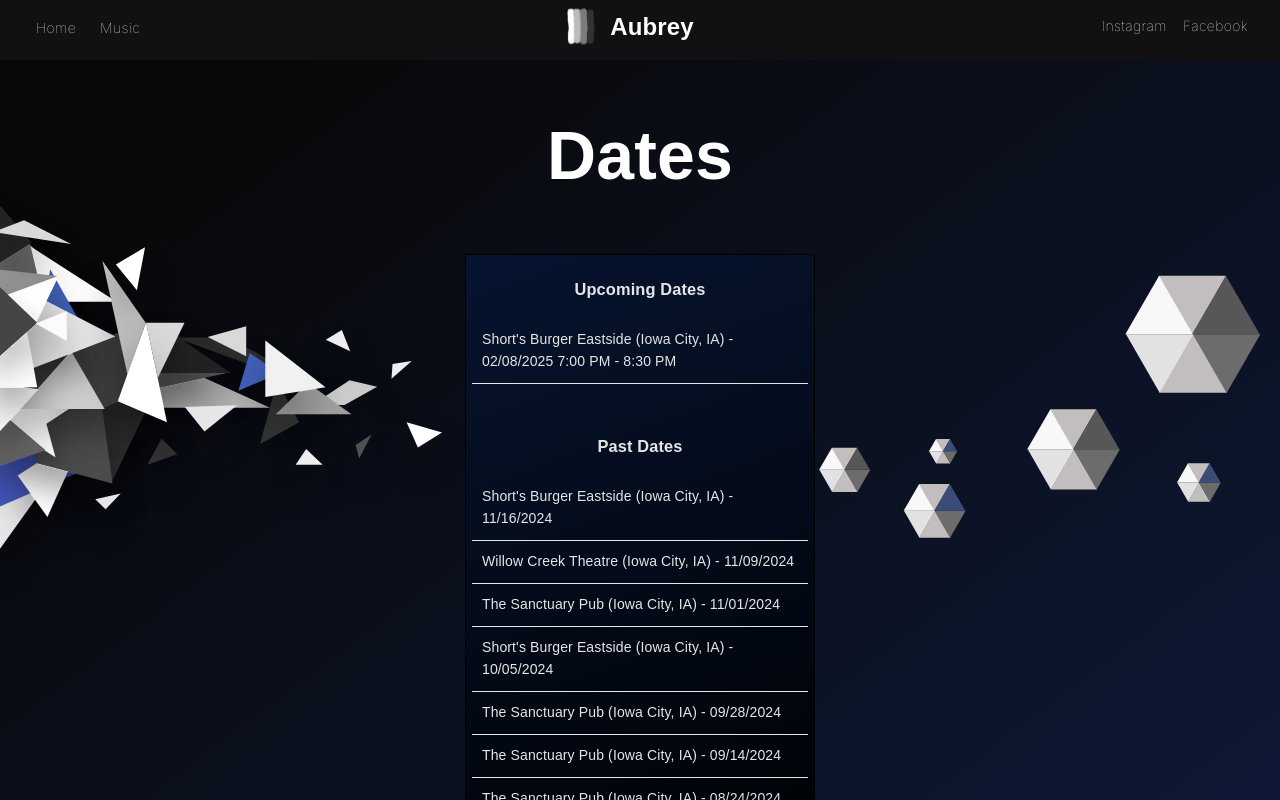
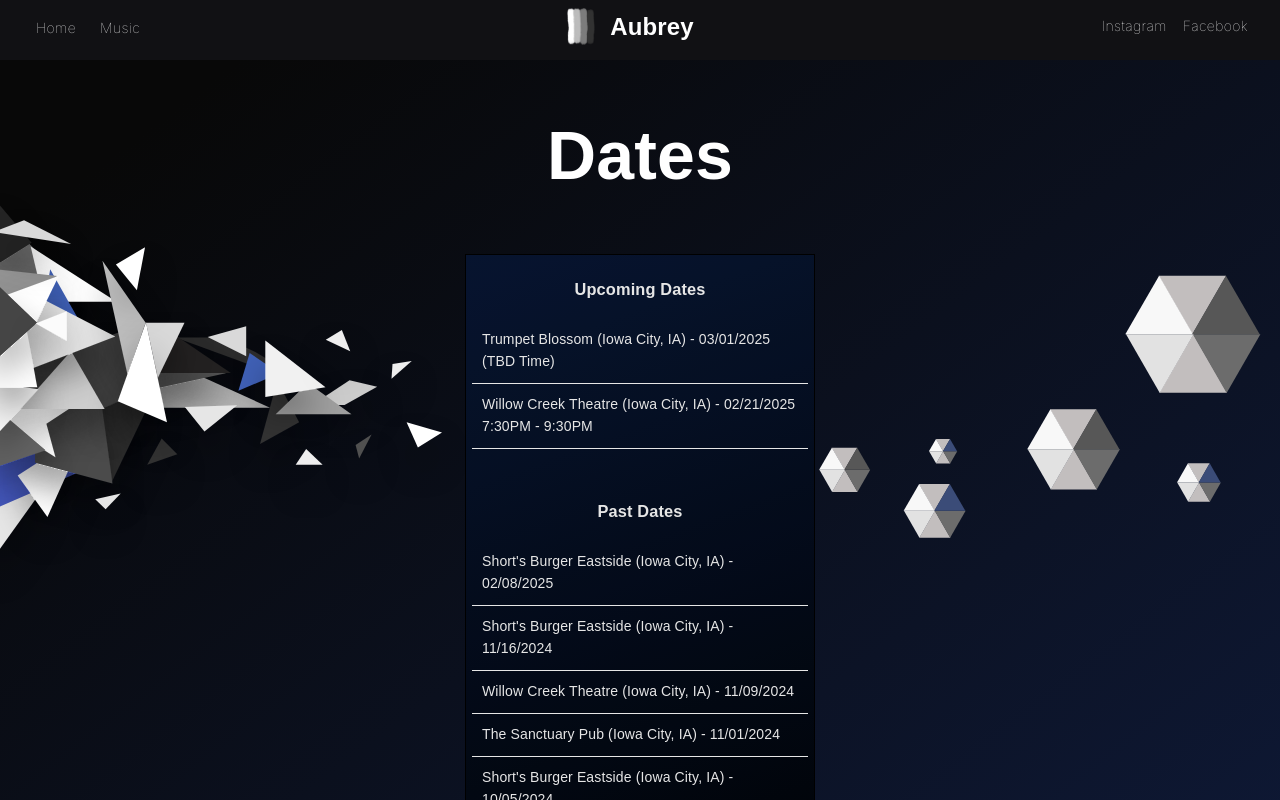
Before and after one commit to aubreyyates/theaubreymusic, a React (Create React App) app: page / in a window 1280 px wide. Shown: the top 800 px of the page. Built offline with nearby package versions, Linux system fonts and the light colour scheme; a web font is replaced by a local one.

Commit message:
Add upcoming dates.

```diff
--- a/src/pages/home/HomeOverlay.css
+++ b/src/pages/home/HomeOverlay.css
@@ -31,7 +31,7 @@
 
 #home-main-box {
   position: relative;
-  height: 756px;
+  height: 852px;
   width: 350px;
   background-color: rgb(0, 0, 0);
   padding: 1px;
--- a/src/pages/home/HomeOverlay.js
+++ b/src/pages/home/HomeOverlay.js
@@ -7,9 +7,13 @@ import './HomeOverlay.css';
 import Shapes from './svgComponents/shapes';
 import ShapesLeft from './svgComponents/shapesLeft';
 
-let upcomingDates = [`Short's Burger Eastside (Iowa City, IA) - 02/08/2025 7:00 PM - 8:30 PM`];
+let upcomingDates = [
+  `Trumpet Blossom (Iowa City, IA) - 03/01/2025 (TBD Time)`,
+  `Willow Creek Theatre (Iowa City, IA) - 02/21/2025 7:30PM - 9:30PM`
+];
 
 let pastDates = [
+  `Short's Burger Eastside (Iowa City, IA) - 02/08/2025`,
   `Short's Burger Eastside (Iowa City, IA) - 11/16/2024`,
   'Willow Creek Theatre (Iowa City, IA) - 11/09/2024',
   `The Sanctuary Pub (Iowa City, IA) - 11/01/2024`,
--- a/src/pages/home/index.js
+++ b/src/pages/home/index.js
@@ -9,7 +9,7 @@ const Home = () => {
   return (
     <Grid>
       <div id="home-container">
-        <Grid style={{ height: '1000px', position: 'relative' }}>
+        <Grid style={{ height: '1080px', position: 'relative' }}>
           <HomeOverlay></HomeOverlay>
         </Grid>
       </div>
```
